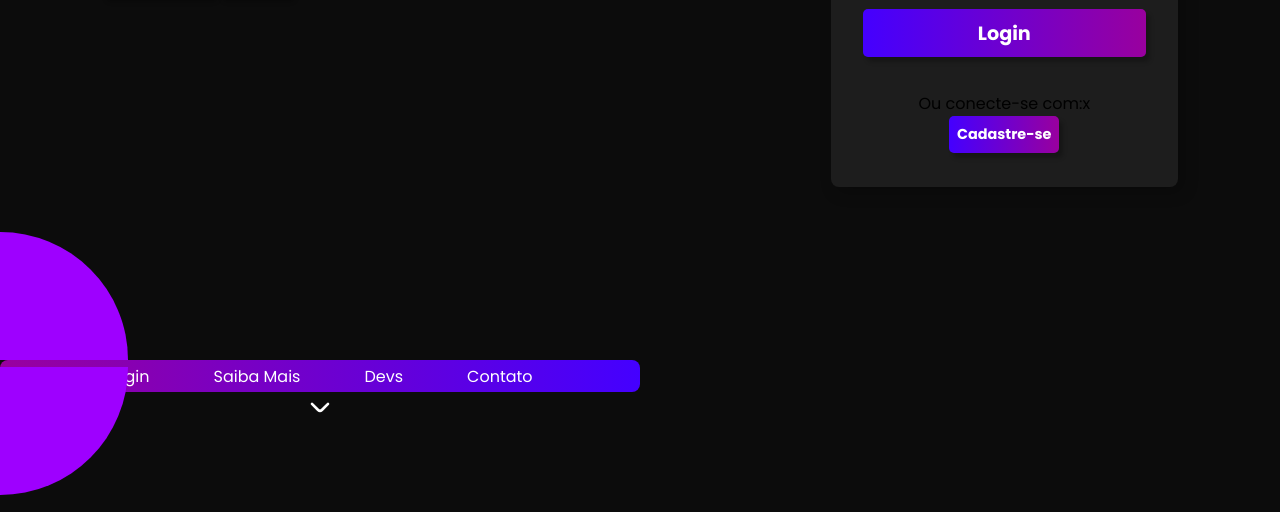
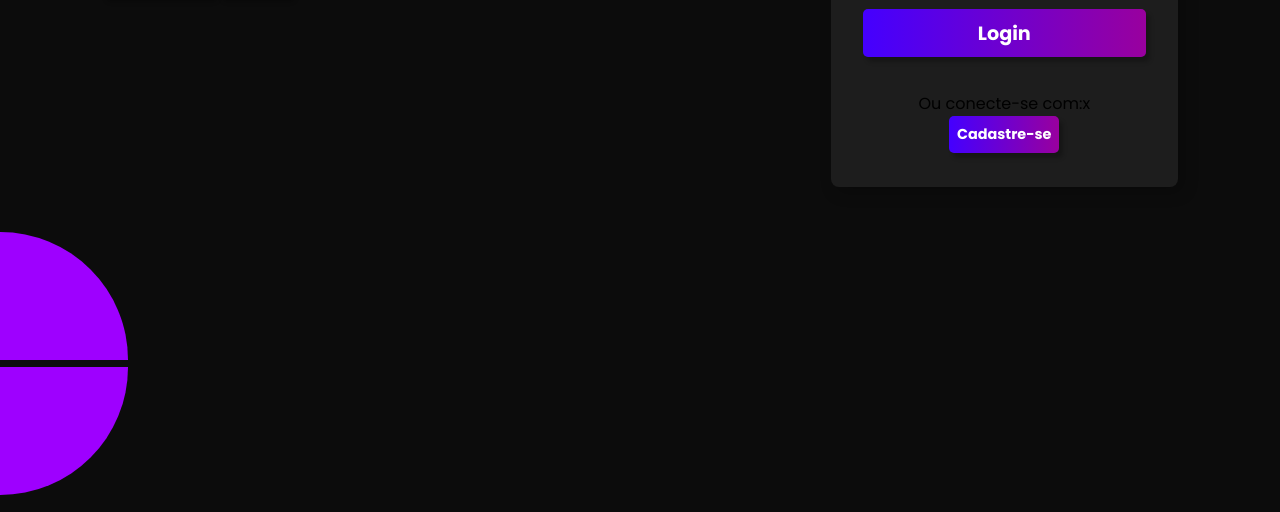
Before and after one commit to purplemonkey2k/purplemonkey, a plain HTML site: page index.html in a window 1280 px wide. Shown: the part 440-952 px from the top of the page. Drawn offline with Linux system fonts and the light colour scheme; a script that the page names is missing.

Commit message:
Alteração do menu de navegação
	modified:   index.html
	modified:   style.css

```diff
--- a/index.html
+++ b/index.html
@@ -12,8 +12,6 @@
 </head>
 
 <body>
-
-    <header></header>
 
     <div class="container">
 
@@ -85,20 +83,8 @@
 
         <section class="head2">
 
-            <nav class="nav-bar">
-                <div class="nav-list">
-                        <ul>
-                            <li class="nav-item"><a href="#" class="nav-link">Login</a></li>
-                            <li class="nav-item"><a href="#" class="nav-link">Saiba Mais</a></li>
-                            <li class="nav-item"><a href="#" class="nav-link">Devs</a></li>
-                            <li class="nav-item"><a href="#" class="nav-link">Contato</a></li>
 
-                        </ul>
-                    </div>
-                    <img class="seta1" src="/imagens/seta-menu.svg" >
-                </nav>
-
-        <div class="header2">
+        <div class="header">
                 <h1 class="titulo2">Nossa Plataforma</h1>
             </div>
             <div class="corpo1">
--- a/style.css
+++ b/style.css
@@ -316,64 +316,7 @@ label{
     background: linear-gradient(to right, #99009e, #4400ff);
 }
 
-.head2{
-
-    width: 100%;
-    height: 100vh;
-    background-size: cover;
-    background:rgb(12, 12, 12) !important;
-    overflow: hidden !important;
-    align-items: center;
-    display: flex;
-
-}
-
-.nav-bar{
-
-    width: 50%;
-    height: 2rem;
-    background: linear-gradient(to right, #99009e, #4400ff);
-    position: absolute;
-    top: 100%;
-    border-radius: 8px;
-    display: flex;
-    flex-direction: row;
-    justify-content: center;
-}
-
-
-.nav-list{
-
-    align-items: center;
-    display: flex;
-    flex-direction: row;
-}
-
-.nav-list ul{
-
-    display: flex;
-    justify-content: center;
-}
-
-.nav-item{
-    padding: 2rem;
-}
-
-.nav-link{
-
-    color: white;
-}
-
-.seta1{
-
-    width: 2rem;
-    height: 2rem;
-    position: absolute;
-    bottom: -2rem;
-
-}
-
-.header2{
+.header{
 
     display: flex;
     align-items: center;
@@ -392,6 +335,16 @@ label{
 }
 
 
+.head2{
+
+    width: 100%;
+    height: 100vh;
+    background-size: cover;
+    background:rgb(12, 12, 12) !important;
+    overflow: hidden !important;
+    align-items: center;
+    display: flex;
+}
 
 
 @keyframes zoom{
```
